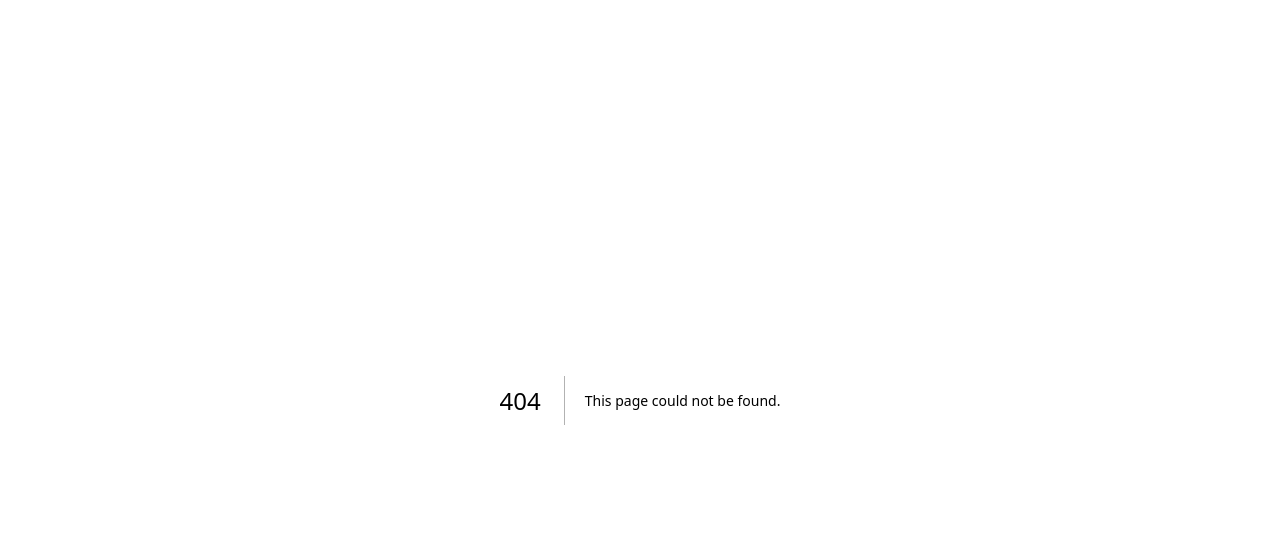
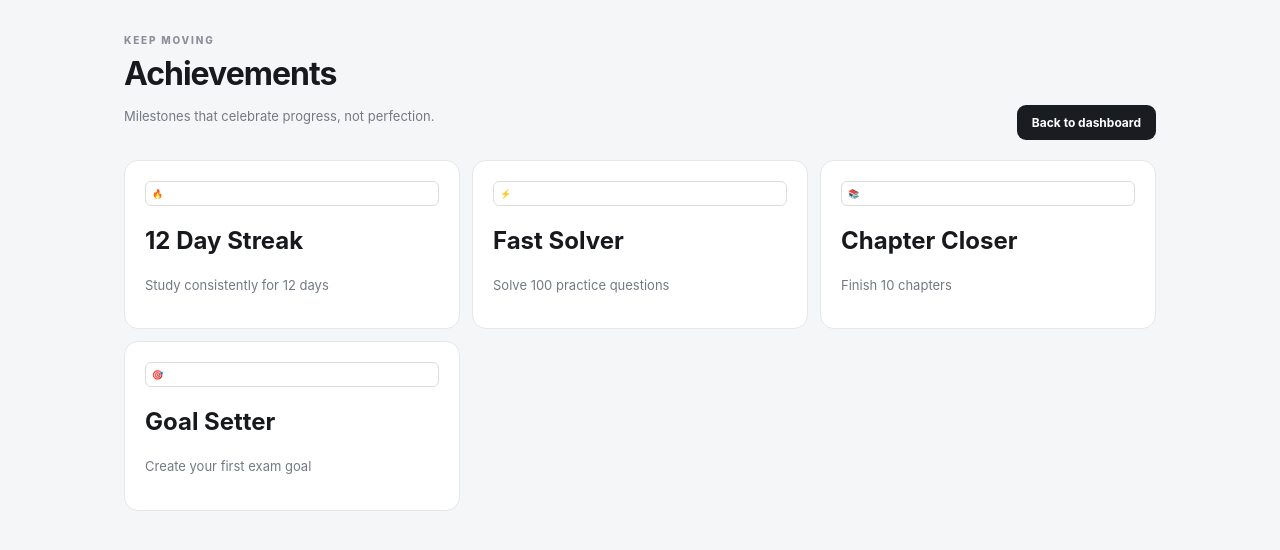
Before and after one commit to kuldeepvermas6364-oss/Lakshya, a Next.js app: page /achievements in a window 1280 px wide. Before the commit this address had no page. Shown: the top 550 px of the page. Built offline with nearby package versions, Linux system fonts and the light colour scheme.

Commit message:
feat: add achievements page

```diff
--- /dev/null
+++ b/app/achievements/page.tsx
@@ -0,0 +1,3 @@
+import Link from "next/link";
+const badges=[['🔥','12 Day Streak','Study consistently for 12 days'],['⚡','Fast Solver','Solve 100 practice questions'],['📚','Chapter Closer','Finish 10 chapters'],['🎯','Goal Setter','Create your first exam goal']];
+export default function Achievements(){return <main className="simple-page"><div className="simple-head"><div><p className="eyebrow">KEEP MOVING</p><h1>Achievements</h1><p className="muted">Milestones that celebrate progress, not perfection.</p></div><Link className="primary" href="/">Back to dashboard</Link></div><div className="subject-grid">{badges.map(([icon,title,text])=><section className="panel" key={title}><div className="subject-icon">{icon}</div><h2>{title}</h2><p className="muted">{text}</p></section>)}</div></main>}
```
